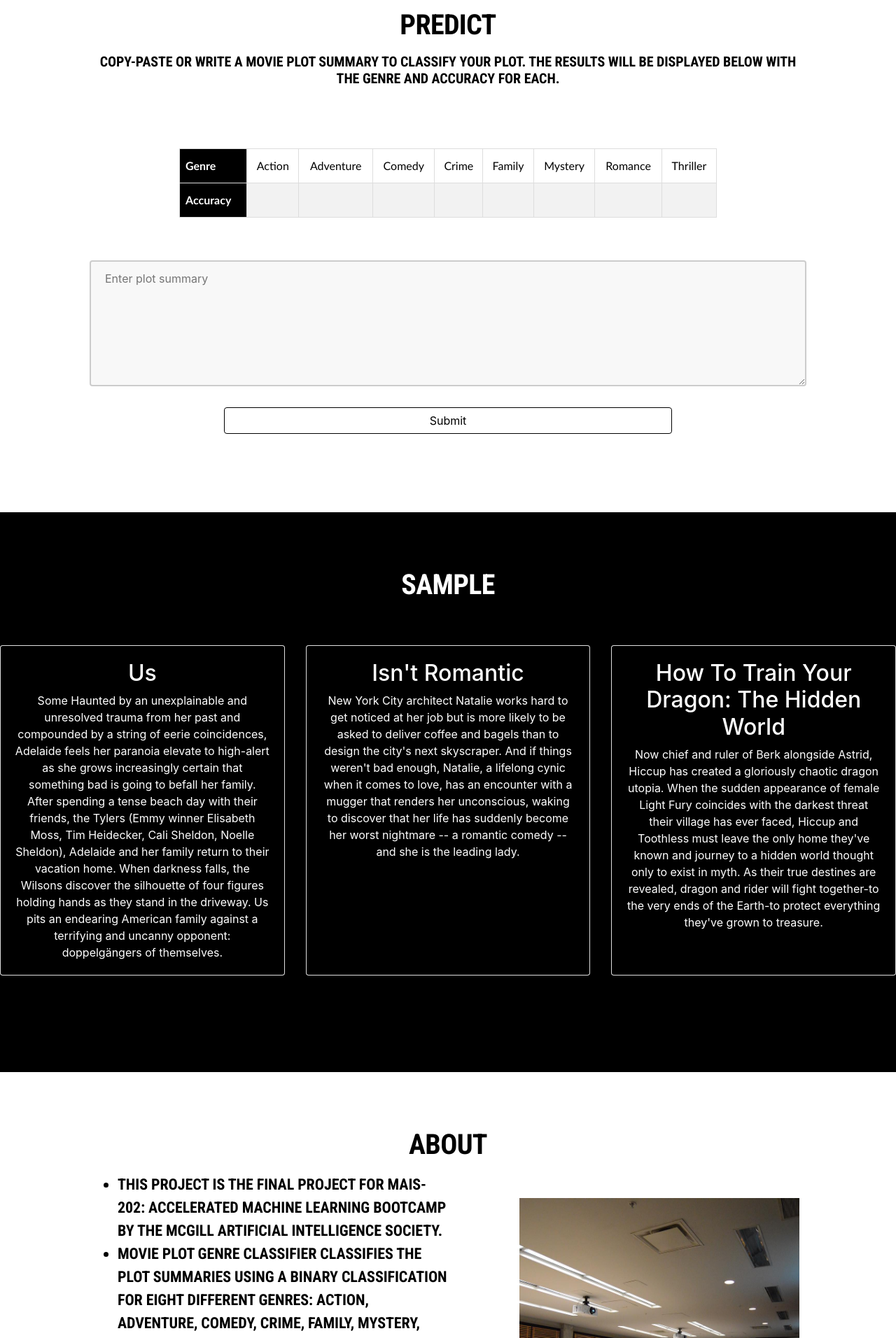
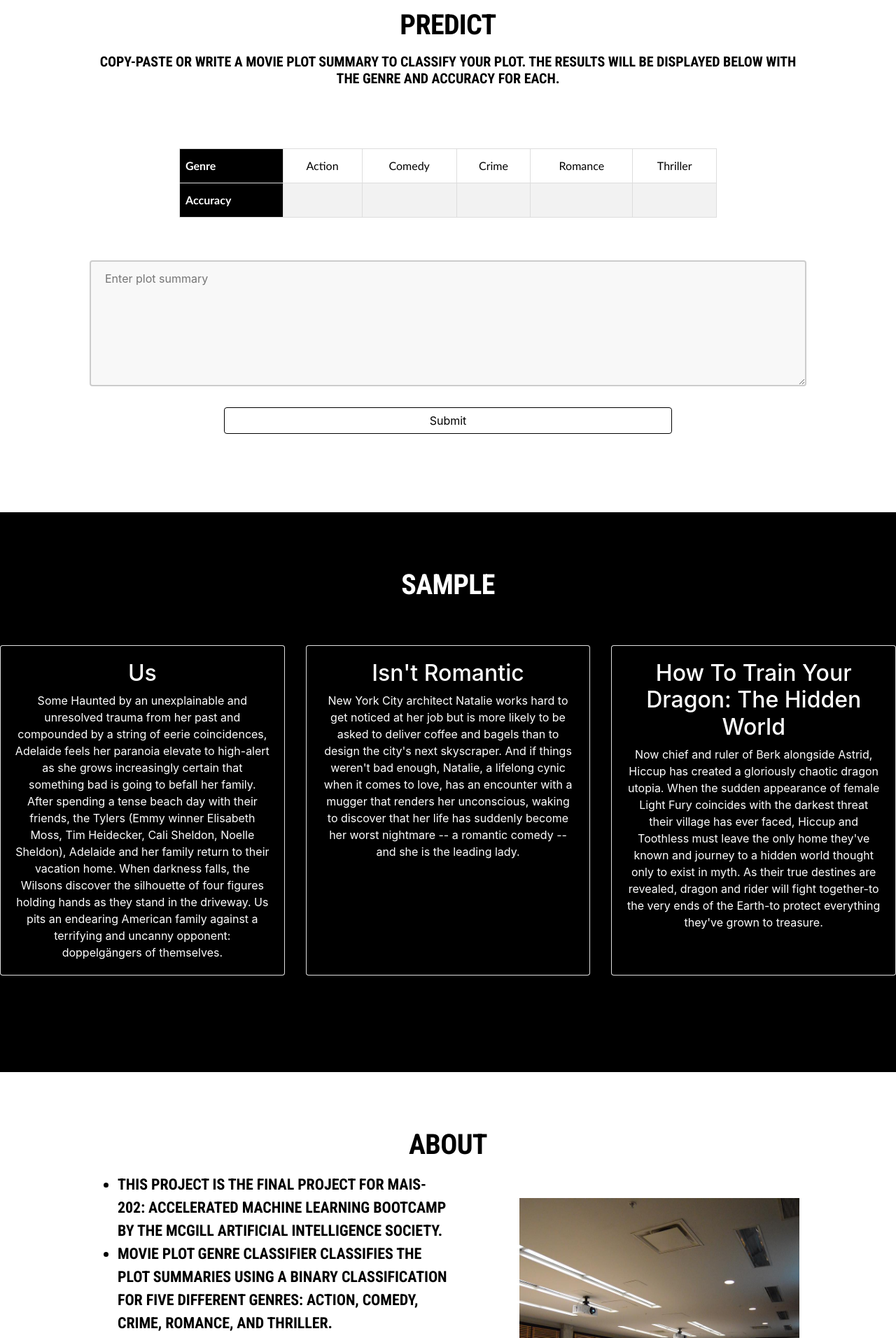
Before and after one commit to TamPhilip/Cinemascan-Web-App, a Flask app: page / in a window 1280 px wide. Shown: the part 920-2832 px from the top of the page at 70% size. Run offline with Flask 2, Linux system fonts and the light colour scheme; some libraries are stand-ins or nearby versions.

Commit message:
Added changes to js and html

```diff
--- a/static/js/results.js
+++ b/static/js/results.js
@@ -6,16 +6,16 @@
      }, function (data) {
          $("#action-td").text(data.result.Action);
          displayBadge(data.result.Action, $("#action-badge"));
-         $("#adventure-td").text(data.result.Adventure);
-         displayBadge(data.result.Adventure, $("#adventure-badge"));
+         // $("#adventure-td").text(data.result.Adventure);
+         // displayBadge(data.result.Adventure, $("#adventure-badge"));
          $("#comedy-td").text(data.result.Comedy);
          displayBadge(data.result.Comedy, $("#comedy-badge"));
          $("#crime-td").text(data.result.Crime);
          displayBadge(data.result.Crime, $("#crime-badge"));
-         $("#family-td").text(data.result.Family);
-         displayBadge(data.result.Family, $("#family-badge"));
-         $("#mystery-td").text(data.result.Mystery);
-         displayBadge(data.result.Mystery, $("#mystery-badge"));
+         // $("#family-td").text(data.result.Family);
+         // displayBadge(data.result.Family, $("#family-badge"));
+         // $("#mystery-td").text(data.result.Mystery);
+         // displayBadge(data.result.Mystery, $("#mystery-badge"));
          $("#romance-td").text(data.result.Romance);
          displayBadge(data.result.Romance, $("#romance-badge"));
          $("#thriller-td").text(data.result.Thriller);
--- a/templates/main.html
+++ b/templates/main.html
@@ -59,22 +59,22 @@
                     <tr>
                         <th>Genre</th>
                         <td>Action</td>
-                        <td>Adventure</td>
+                        <!--<td>Adventure</td>-->
                         <td>Comedy</td>
                         <td>Crime</td>
-                        <td>Family</td>
-                        <td>Mystery</td>
+                        <!--<td>Family</td>-->
+                        <!--<td>Mystery</td>-->
                         <td>Romance</td>
                         <td>Thriller</td>
                     </tr>
                     <tr>
                         <th>Accuracy</th>
                         <td id="action-td"></td>
-                        <td id="adventure-td"></td>
+                        <!--<td id="adventure-td"></td>-->
                         <td id="comedy-td"></td>
                         <td id="crime-td"></td>
-                        <td id="family-td"></td>
-                        <td id="mystery-td"></td>
+                        <!--<td id="family-td"></td>-->
+                        <!--<td id="mystery-td"></td>-->
                         <td id="romance-td"></td>
                         <td id="thriller-td"></td>
                     </tr>
@@ -129,7 +129,18 @@
          <div class="text">
              <ul id="mais_info">
                  <li> This project is the final project for MAIS-202: Accelerated Machine Learning Bootcamp by the McGill Artificial Intelligence Society. </li>
-                 <li> Movie Plot Genre Classifier classifies the plot summaries using a binary classification for eight different genres: Action, Adventure, Comedy, Crime, Family, Mystery, Romance, and Thriller.</li>
+                 <li> Movie Plot Genre Classifier classifies the plot summaries using a binary classification for
+                     <!--eight-->
+                     five
+                     different genres: Action,
+                     <!--Adventure,-->
+                     Comedy,
+                     Crime,
+                     <!--Family,-->
+                     <!--Mystery, -->
+                     Romance,
+                     and
+                     Thriller.</li>
                  <li >Movie Plot Genre Classifier was built using Keras, Scikit-learn, and Flask.</li>
                  <li> The datasets used to train the model were CMU Movie Summary Corpus Dataset while the IMDB Dataset was added because the preliminary results showed overfitting due to a lack of data.</li>
                  <li>The model used to make predict is a Bidirectional LSTM while the features used for the model extracted were from the 10000 most common words and Keras Tokenizer API for the sequencing. </li>
```
